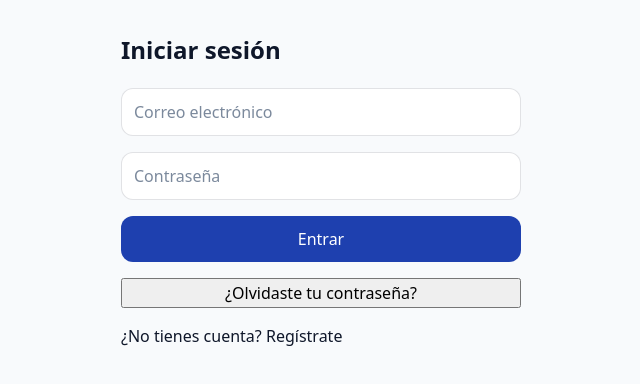
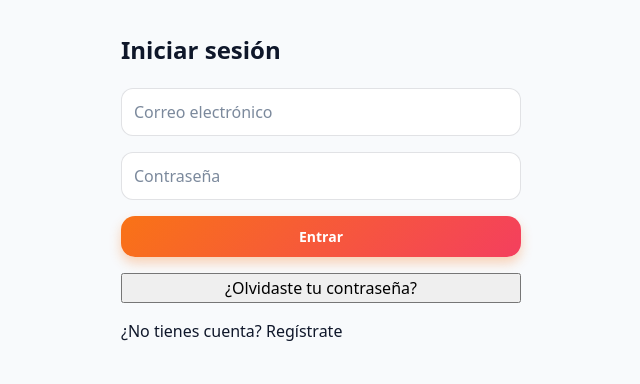
Before and after one commit to samdrn/ProyectoLaCuponera, a React (Vite) app: page /login in a window 1280 px wide. Shown: the top 384 px of the page, without its empty margins (319-959 px from the left). Built offline with nearby package versions, Linux system fonts and the light colour scheme; no server answers.

Commit message:
Estilos página de perfil
Le puse estilos a la página de profile y un boton para ir a ella

```diff
--- a/src/components/Navbar.jsx
+++ b/src/components/Navbar.jsx
@@ -53,6 +53,7 @@ export default function Navbar() {
           {user ? (
             <>
               <Link to="/coupons" className="nav-link-simple">Mis cupones</Link>
+              <Link to="/profile" className="nav-link-simple">Mi Perfil</Link>
               <button className="btn-logout" onClick={handleLogout}>Salir</button>
             </>
           ) : (
--- a/src/styles/globals.css
+++ b/src/styles/globals.css
@@ -984,3 +984,78 @@ body.dark .badge-secondary {
 .modal-overlay{
   pointer-events: auto !important;
 }
+
+/*Estilo par prfile*/
+
+.container >.btn{
+  margin-top: 24px;
+}
+
+.btn{
+  display: inline-flex;
+  align-items: center;
+  justify-content: center;
+  padding: 10px 20px;
+  border-radius: var(--radius-md);
+  font-size: 14px;
+  font-weight: 700;
+  cursor: pointer;
+  border: none;
+  transition: transform 0.2s;
+}
+
+.btn-primary{
+  display: inline-flex;
+  align-items: center;
+  justify-content: center;
+  padding: 10px 20px;
+  border-radius: var(--radius-md);
+  font-size: 14px;
+  font-weight: 700;
+  cursor: pointer;
+  transition: transform 0.2s;
+
+  background: var(--grad-accent);
+  color: white;
+  border: none;
+  box-shadow: 0 6px 12px rgba(249, 115, 22, 0.3);
+}
+
+.btn-primary:hover:not(:disabled){
+  filter: brightness(1.08);
+  transform: translateY(-1px);
+}
+
+.btn-primary:disabled{
+  opacity: 0.65;
+  transform: none;
+}
+
+.form-group{
+  display: flex;
+  flex-direction: column;
+  gap: 6px;
+  margin-bottom: 16px;
+}
+
+.form-group label{
+  font-size: 14px;
+  font-weight: 700;
+  color: var(--text);
+}
+
+.input-password{
+  padding: 10px 12px;
+  border-radius: var(--radius-sm);
+  border: 1px solid var(--border);
+  background: var(--surface-2);
+  color: var(--text);
+  outline: none;
+  font-size: 14px;
+}
+
+.input-password:focus{
+  border-color: var(--primary-2);
+  box-shadow: var(--focus);
+  background: var(--surface);
+}
```
